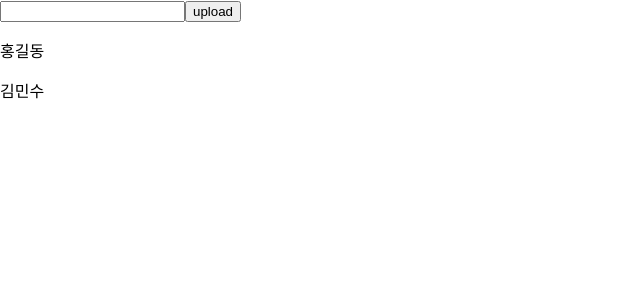
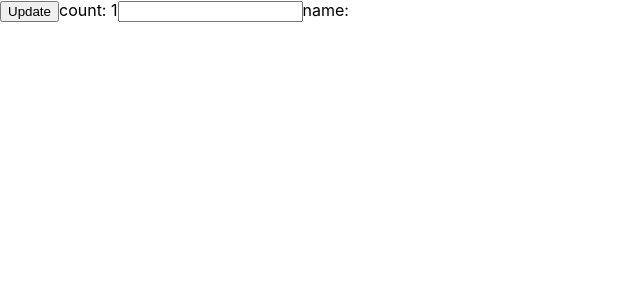
Before and after one commit to dkwooje/ReactHook, a React (Create React App) app in the folder blog/: page / in a window 1280 px wide. Shown: the top 300 px of the page, without its empty margins (0-640 px from the left). Built offline with nearby package versions, Linux system fonts and the light colour scheme; the HTML template or start-up script is replaced by a standard one.

Commit message:
UseEffect 기본

```diff
--- a/blog/src/App.jsx
+++ b/blog/src/App.jsx
@@ -1,41 +1,29 @@
-import { useState } from "react";
-
-function heaveyWork(){
-  console.log('무거운 작업');
-  return(['홍길동', '김민수']);
-}
+import { useEffect, useState } from "react";
 
 function App() {
 
-  // const [names,setNames] = useState(heaveyWork());
-  //위의 코드를 사용하면 랜더링할 때 마다 사용되므로 비효율적이다.
+  const [count,setCount] = useState(1);
+  const [name,setName] = useState('');
 
-  const [names,setNames] = useState(
-    function(){                   //익명함수: 한 번만 사용하거나 특정한 곳에서 바로 실행되도록 정의
-    return heaveyWork();          //익명함수는 화살표 함수로 바꿔 쓸 수 있다.
-  });
+function handleCount(){
+  setCount(count + 1);
+}
 
-  const [input,setInput] = useState('');
+function handleInput(e){
+  setName(e.target.value)
+}
 
-  function handleInput(e){
-    setInput(e.target.value);
-  }
-
-  function handleUpload(){
-    setNames(
-      function(prevState){
-      console.log('이전 state', prevState);
-      return([input, ...prevState])
-    });
-  }
+//랜더링 될때마다 매번 실행된
+  useEffect(() => {
+    console.log('랜더링');
+  })
 
   return (
     <div>
-      <input type="text" value={input} onChange={handleInput} />
-      <button onClick={handleUpload}>upload</button>
-      {names.map(function(name, idx){
-        return (<p key={idx}>{name}</p>)
-      })}
+      <button onClick={handleCount}>Update</button>
+      <span>count: {count}</span>
+      <input type="text" value={name} onChange={handleInput} />
+      <span>name: {name}</span>
     </div>
   );
 }
```
